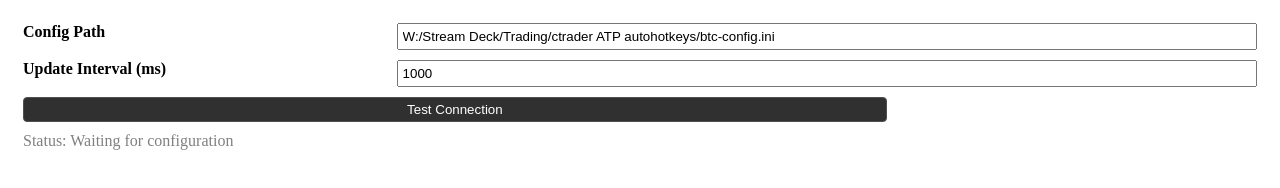
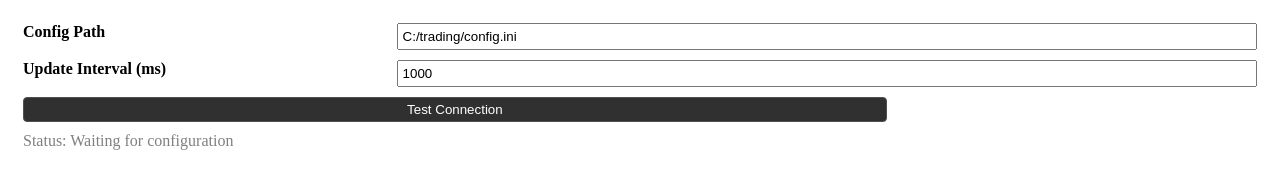
Before and after one commit to Gurch1/trading, a plain HTML site: page live-hotkey-data/pi.html in a window 1280 px wide. Drawn offline with Linux system fonts and the light colour scheme.

Commit message:
Update pi.html

```diff
--- a/live-hotkey-data/pi.html
+++ b/live-hotkey-data/pi.html
@@ -9,7 +9,7 @@
   <div class="sdpi-wrapper">
     <div class="sdpi-item">
       <div class="sdpi-item-label">Config Path</div>
-      <input class="sdpi-item-value" id="configPath" type="text" value="W:/Stream Deck/Trading/ctrader ATP autohotkeys/btc-config.ini">
+      <input class="sdpi-item-value" id="configPath" type="text" value="C:/trading/config.ini">
     </div>
     <div class="sdpi-item">
       <div class="sdpi-item-label">Update Interval (ms)</div>
```
